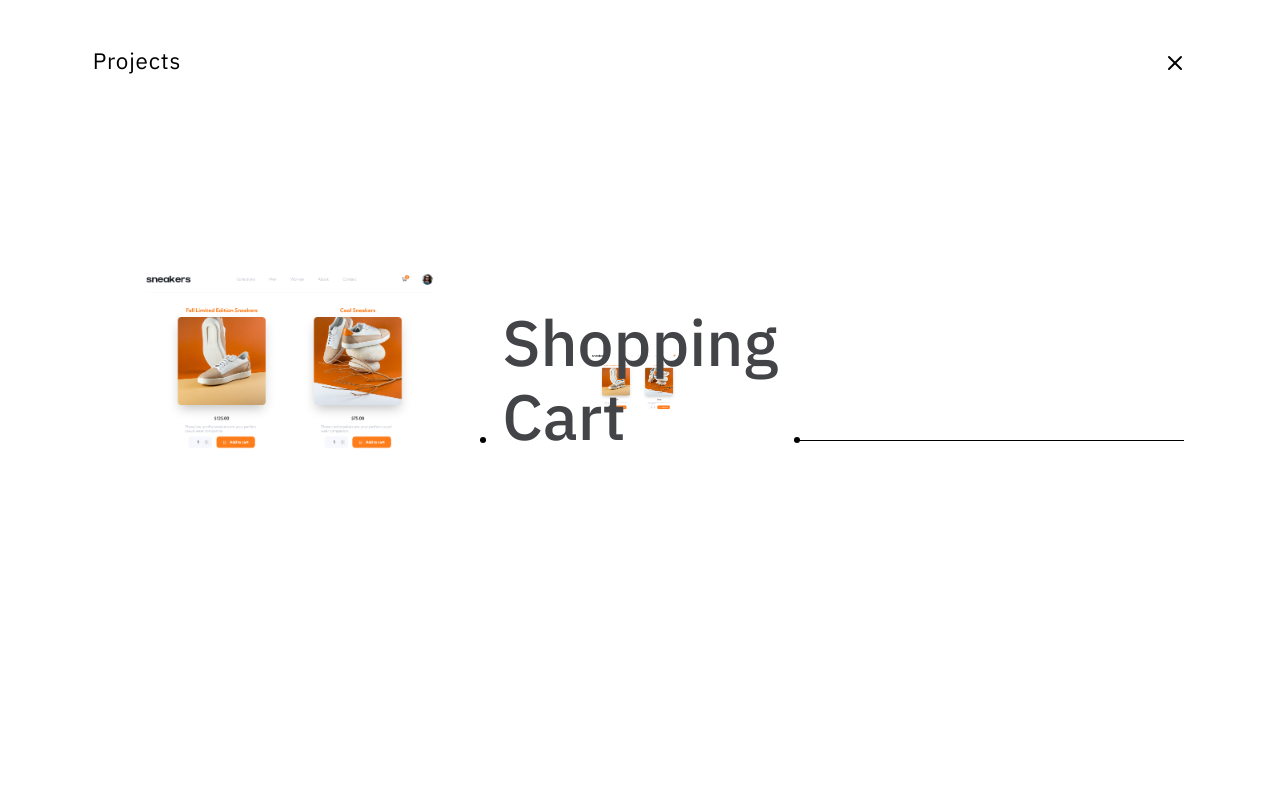
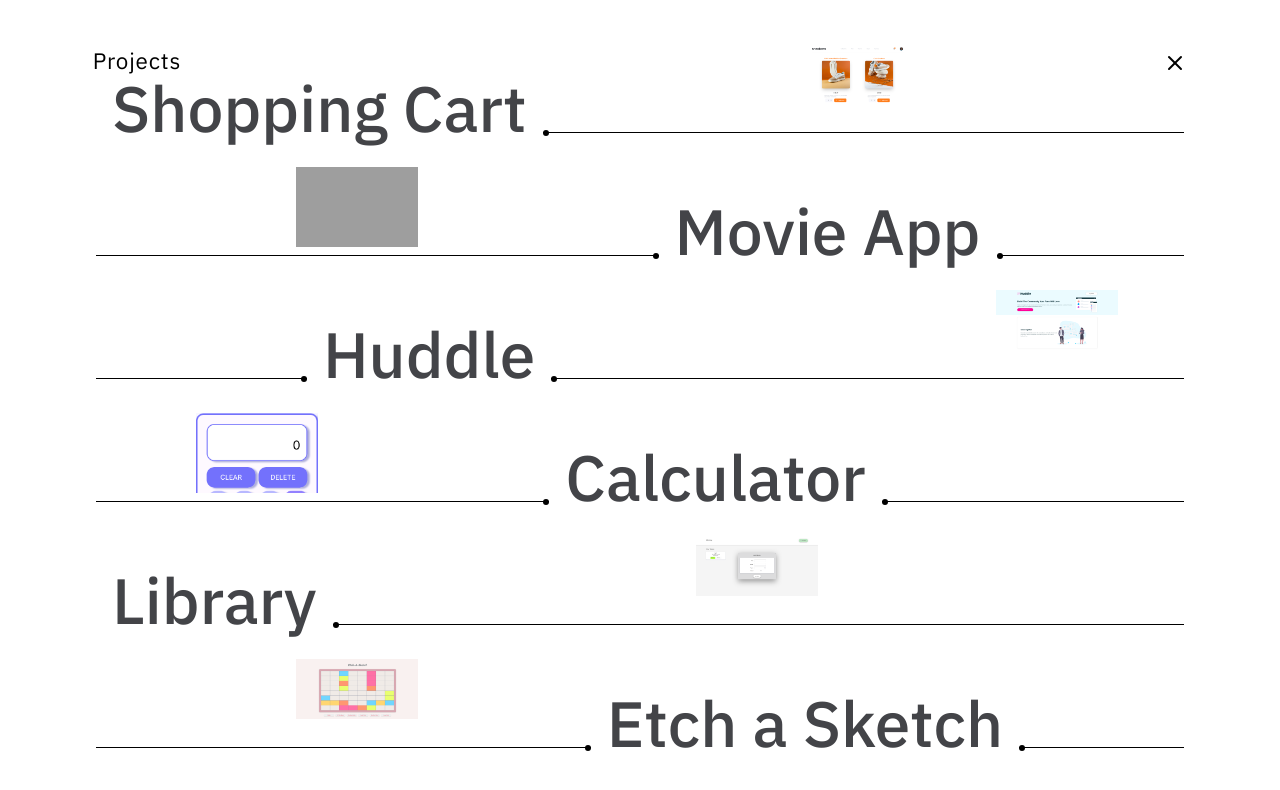
Before and after one commit to bravoosonja/portfolio-gatsbyjs, a Gatsby site: page / in a window 1280 px wide. Built offline with nearby package versions, Linux system fonts and the light colour scheme; Gatsby itself is replaced by a stand-in of ours; grey boxes are pictures that could not be loaded.

Commit message:
Start menu

```diff
--- a/gatsby-config.js
+++ b/gatsby-config.js
@@ -35,7 +35,6 @@ module.exports = {
         // https://css-tricks.com/meta-theme-color-and-trickery/
         // theme_color: `#663399`,
         display: `minimal-ui`,
-        icon: `src/images/gatsby-icon.png`, // This path is relative to the root of the site.
       },
     },
     // this (optional) plugin enables Progressive Web App + Offline functionality
--- a/src/components/gatsby-images/image.js
+++ b/src/components/gatsby-images/image.js
@@ -1,17 +1,6 @@
 import React from "react"
 import { useStaticQuery, graphql } from "gatsby"
 import Img from "gatsby-image"
-
-/*
- * This component is built using `gatsby-image` to automatically serve optimized
- * images with lazy loading and reduced file sizes. The image is loaded using a
- * `useStaticQuery`, which allows us to load the image from directly within this
- * component, rather than having to pass the image data down from pages.
- *
- * For more information, see the docs:
- * - `gatsby-image`: https://gatsby.dev/gatsby-image
- * - `useStaticQuery`: https://www.gatsbyjs.org/docs/use-static-query/
- */
 
 export const Image = ({ src }) => {
   const data = useStaticQuery(graphql`
@@ -74,7 +63,7 @@ export const Image = ({ src }) => {
       ) : src === 5 ? (
         <Img fluid={data.project5.childImageSharp.fluid} />
       ) : (
-        <Img fluid={data.project5.childImageSharp.fluid} />
+        <Img fluid={data.project6.childImageSharp.fluid} />
       )}
     </>
   )
--- a/src/components/menu.js
+++ b/src/components/menu.js
@@ -4,6 +4,7 @@ import { Link } from "gatsby"
 import { Close } from "../icons/icons"
 // components
 import { Image } from "./gatsby-images/image"
+import data from "../data/projects.json"
 
 const Menu = () => {
   return (
@@ -16,30 +17,16 @@ const Menu = () => {
         <div className="container">
           <div className="menu-inner">
             <ul>
-              <li>
-                <Link to={`/projects/a`}>
-                  <div className="wrapper">
-                    <div className="line left">
-                      {/* <div className="mask"></div> */}
-                    </div>
-                    <div className="title">
-                      <h2>
-                        <div className="text">Shopping Cart</div>
-                      </h2>
-                    </div>
-                    <div className="thumbnail">
-                      <Image src={1} />
-                      {/* <div className="mask"></div> */}
-                    </div>
-                    <div className="floating-image">
-                      <Image src={1} />
-                    </div>
-                    <div className="line right">
-                      {/* <div className="mask right"></div> */}
-                    </div>
-                  </div>
-                </Link>
-              </li>
+              {data.map(list => (
+                <List
+                  key={list.id}
+                  title={list.title}
+                  src={list.src}
+                  leftLineFlex={list.leftLineFlex}
+                  rightLineFlex={list.rightLineFlex}
+                  thumbnailPosition={list.thumbnailPosition}
+                />
+              ))}
             </ul>
           </div>
         </div>
@@ -48,4 +35,39 @@ const Menu = () => {
   )
 }
 
+const List = ({
+  title,
+  src,
+  leftLineFlex,
+  rightLineFlex,
+  thumbnailPosition,
+}) => {
+  return (
+    <li>
+      <Link to={`/projects/a`}>
+        <div className="wrapper">
+          <div className={`line left flex-${leftLineFlex}`}>
+            {/* <div className="mask"></div> */}
+          </div>
+          <div className="title">
+            <h2>
+              <div className="text">{title}</div>
+            </h2>
+          </div>
+          <div className="thumbnail" style={{ left: thumbnailPosition }}>
+            <Image src={src} />
+            {/* <div className="mask"></div> */}
+          </div>
+          <div className="floating-image">
+            <Image src={src} />
+          </div>
+          <div className={`line right flex-${rightLineFlex}`}>
+            {/* <div className="mask right"></div> */}
+          </div>
+        </div>
+      </Link>
+    </li>
+  )
+}
+
 export default Menu
--- /dev/null
+++ b/src/data/projects.json
@@ -0,0 +1,56 @@
+[
+  {
+    "title": "Shopping Cart",
+    "id": "shopping-cart",
+    "leftLineFlex": 0,
+    "rightLineFlex": 1,
+   "thumbnailPosition": 700,
+    "offset": 200,
+    "src": 1
+  },
+  {
+    "title": "Movie App",
+    "id": "movie-app",
+    "leftLineFlex": 3,
+    "rightLineFlex": 1,
+    "thumbnailPosition": 200,
+    "offset": -500,
+    "src": 2
+  },
+  {
+    "title": "Huddle",
+    "id": "huddle",
+    "leftLineFlex": 1,
+    "rightLineFlex": 3,
+    "thumbnailPosition": 900,
+    "offset": 300,
+    "src": 3
+  },
+  {
+    "title": "Calculator",
+    "id": "calculator",
+    "leftLineFlex": 3,
+    "rightLineFlex": 2,
+    "thumbnailPosition": 100,
+    "offset": -600,
+    "src": 4
+  },
+  {
+    "title": "Library",
+    "id": "library",
+    "leftLineFlex": 0,
+    "rightLineFlex": 1,
+    "thumbnailPosition": 600,
+    "offset": 200,
+    "src": 5
+  },
+  {
+    "title": "Etch a Sketch",
+    "id": "etch-a-sketch",
+    "leftLineFlex": 3,
+    "rightLineFlex": 1,
+    "thumbnailPosition": 200,
+    "offset": -500,
+    "src": 6
+  }
+]
--- a/src/styles/components/menu.scss
+++ b/src/styles/components/menu.scss
@@ -15,8 +15,6 @@
       right: 5.8rem;
       display: flex;
       align-items: center;
-      text-transform: uppercase;
-      font-size: 0.875rem;
       letter-spacing: 0.05rem;
 
       cursor: pointer;
@@ -110,10 +108,9 @@
                   pointer-events: none;
                   width: 24rem;
                   position: absolute;
-                  background-size: cover;
-                  background-position: 50%;
                   z-index: 99;
                   overflow: hidden;
+                  opacity: 0;
                 }
               }
 
@@ -129,6 +126,7 @@
                 &.flex-0 {
                   flex: 0;
 
+                  //circles on the line
                   &:after {
                     display: none;
                   }
@@ -148,7 +146,6 @@
                 }
 
                 &.left {
-
                   &:after {
                     content: "";
                     position: absolute;
@@ -159,6 +156,7 @@
                     right: 0;
                   }
                 }
+
                 &.right {
                   &:after {
                     content: "";
```
Also changed, not shown: src/data/projects.js (deleted, +0 -56 lines).
